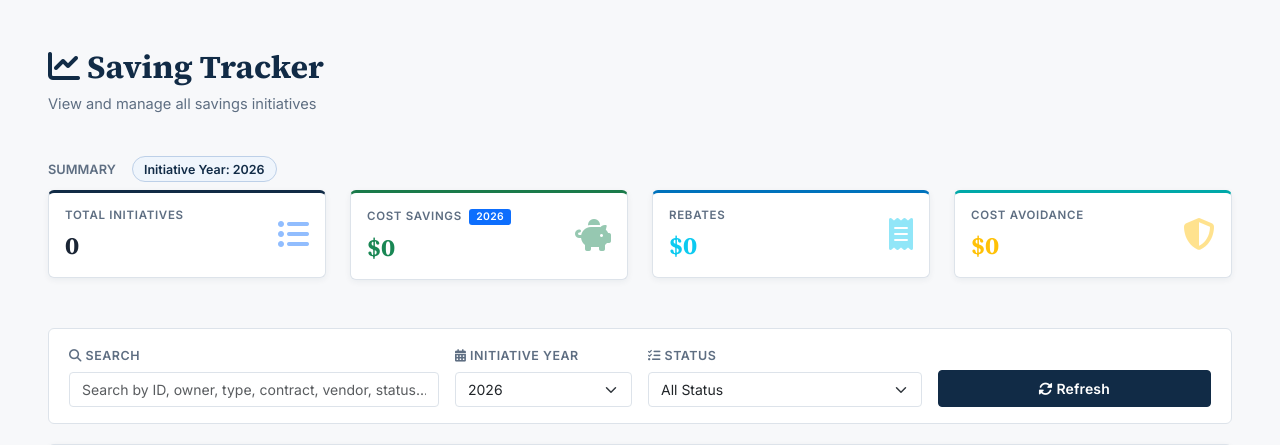
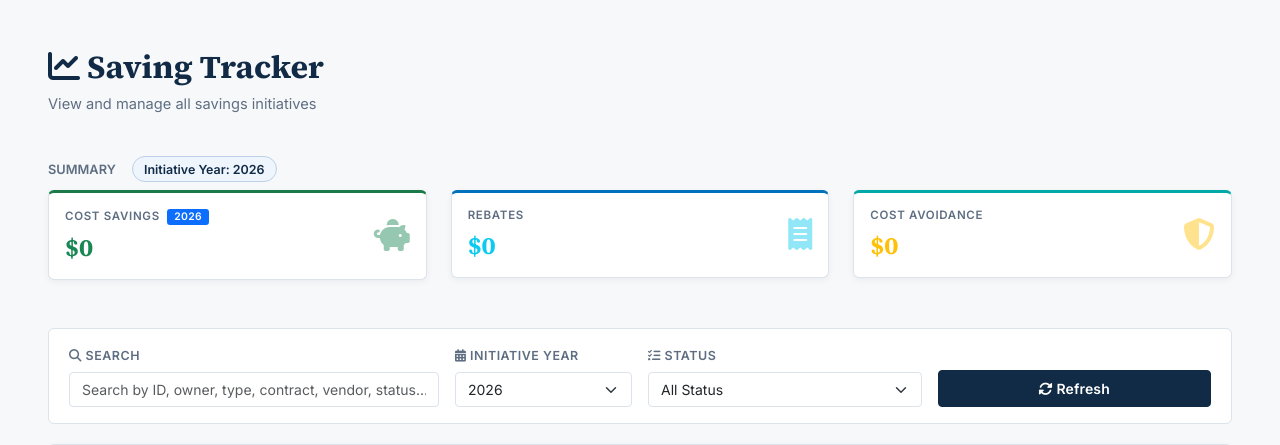
Before and after one commit to atongmonte/Savings_Tracker_v2_Flask, a Flask app: page /savingstracker/dashboard in a window 1280 px wide. Shown: the part 53-498 px from the top of the page. Run offline with Flask 3, Linux system fonts and the light colour scheme; data that the repository does not hold is empty; some libraries are stand-ins or nearby versions.

Commit message:
Main page take out total initiative count

```diff
--- a/app/static/js/dashboard.js
+++ b/app/static/js/dashboard.js
@@ -349,7 +349,6 @@ function updateStatisticsFromServer(stats) {
         if (Math.abs(v) >= 1_000)     return '$' + (v / 1_000).toFixed(2) + 'K';
         return '$' + Math.round(v).toLocaleString('en-US');
     };
-    document.getElementById('totalCount').textContent      = stats.total || 0;
     document.getElementById('savingsAmount').textContent   = abbrev(stats.savings);
     document.getElementById('rebateAmount').textContent    = abbrev(stats.rebate);
     document.getElementById('avoidanceAmount').textContent = abbrev(stats.avoidance);
--- a/app/templates/dashboard.html
+++ b/app/templates/dashboard.html
@@ -181,22 +181,7 @@
         <span class="summary-label" id="summaryYearLabel">Initiative Year: 2026</span>
     </div>
     <div class="row mb-4">
-        <div class="col-md-3">
-            <div class="card stats-card">
-                <div class="card-body">
-                    <div class="d-flex justify-content-between align-items-center">
-                        <div>
-                            <h6 class="text-muted mb-2">Total Initiatives</h6>
-                            <h3 class="mb-0" id="totalCount">0</h3>
-                        </div>
-                        <div class="stats-icon text-primary">
-                            <i class="fas fa-list-ul"></i>
-                        </div>
-                    </div>
-                </div>
-            </div>
-        </div>
-        <div class="col-md-3">
+        <div class="col-md-4">
             <div class="card stats-card savings">
                 <div class="card-body">
                     <div class="d-flex justify-content-between align-items-center">
@@ -213,7 +198,7 @@
                 </div>
             </div>
         </div>
-        <div class="col-md-3">
+        <div class="col-md-4">
             <div class="card stats-card rebate">
                 <div class="card-body">
                     <div class="d-flex justify-content-between align-items-center">
@@ -228,7 +213,7 @@
                 </div>
             </div>
         </div>
-        <div class="col-md-3">
+        <div class="col-md-4">
             <div class="card stats-card avoidance">
                 <div class="card-body">
                     <div class="d-flex justify-content-between align-items-center">
```
